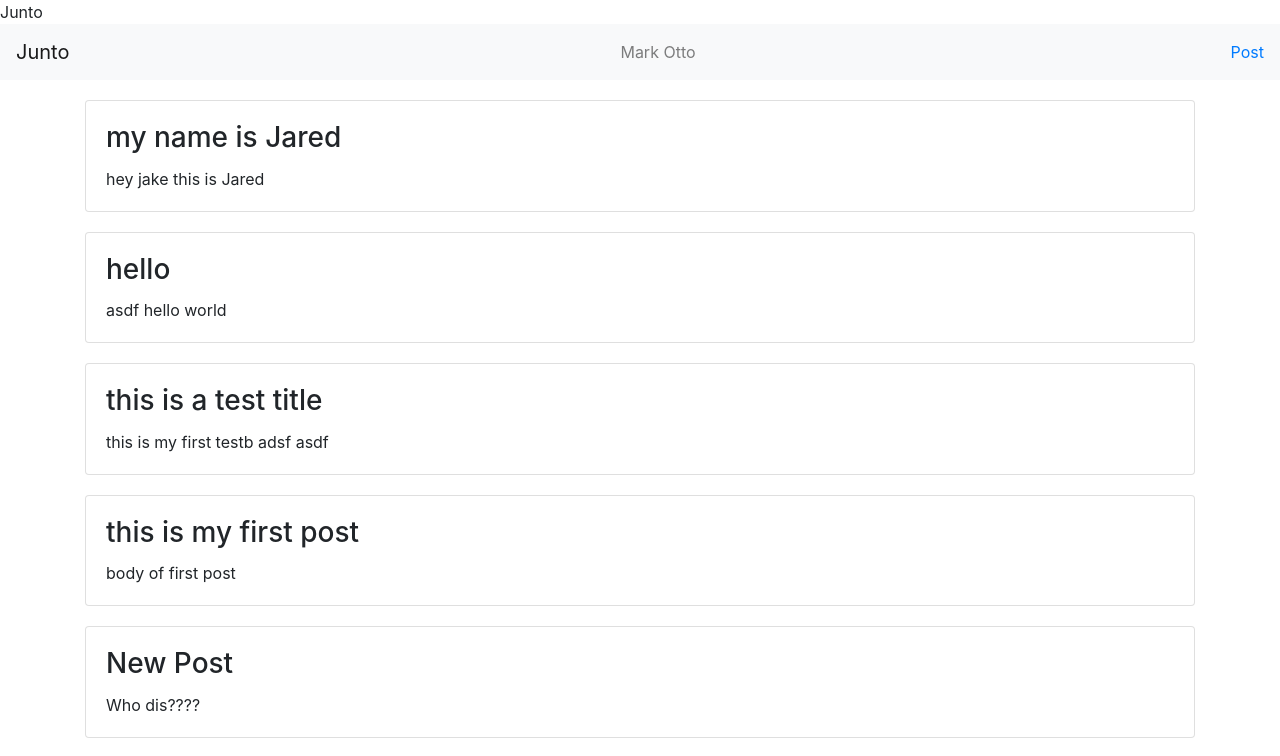
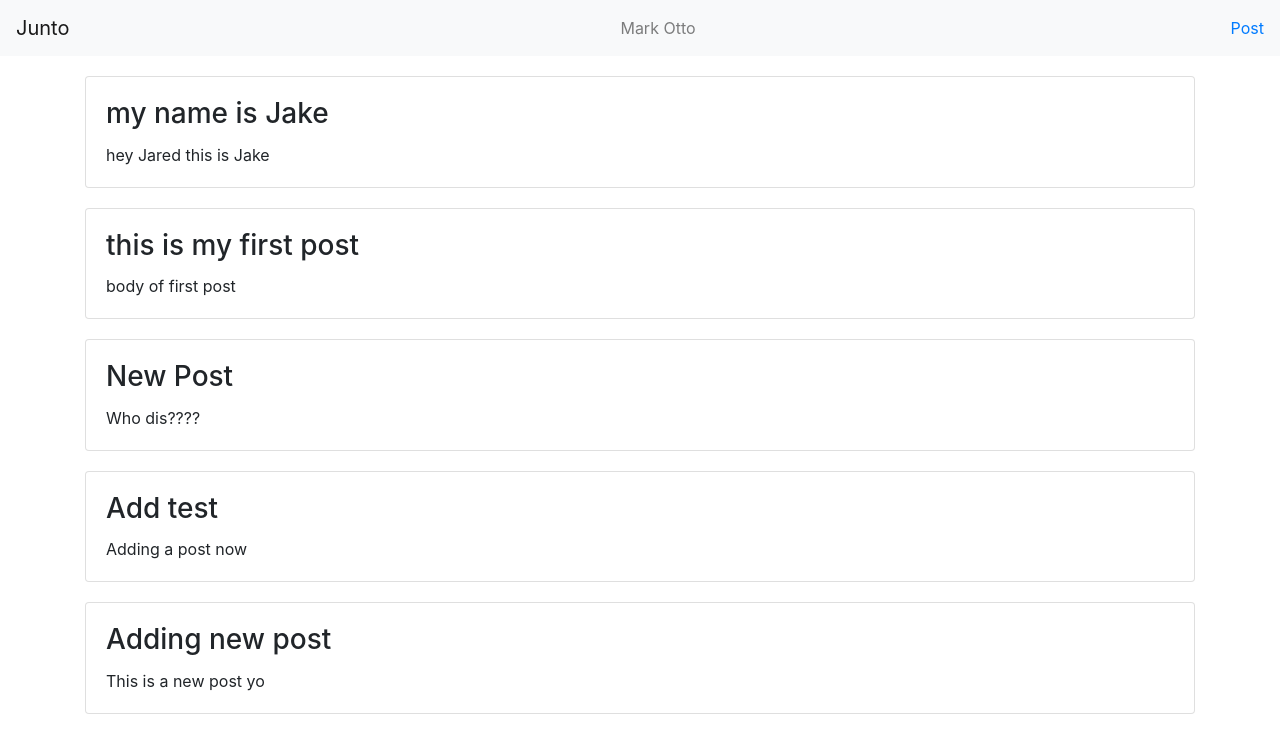
Before and after one commit to JakeSchwa/Junto, a React (Create React App) app: page / in a window 1280 px wide. Shown: the top 756 px of the page. Built offline with nearby package versions, Linux system fonts and the light colour scheme; data requests are answered from the project's data file.

Commit message:
fixed index.html typo

```diff
--- a/db.json
+++ b/db.json
@@ -1,19 +1,9 @@
 {
   "posts": [
     {
-      "title": "my name is Jared",
-      "body": "hey jake this is Jared",
+      "title": "my name is Jake",
+      "body": "hey Jared this is Jake",
       "id": 1
-    },
-    {
-      "title": "hello",
-      "body": "asdf hello world",
-      "id": 2
-    },
-    {
-      "title": "this is a test title",
-      "body": "this is my first testb adsf asdf",
-      "id": 3
     },
     {
       "title": "this is my first post",
--- a/public/index.html
+++ b/public/index.html
@@ -11,7 +11,6 @@
     />
     <link rel="apple-touch-icon" href="%PUBLIC_URL%/apple-touch-icon.png" />
     <link rel="manifest" href="%PUBLIC_URL%/manifest.json" />
-    <link rel="style" href="../src/App.css"
     <title>Junto</title>
   </head>
   <body>
```
